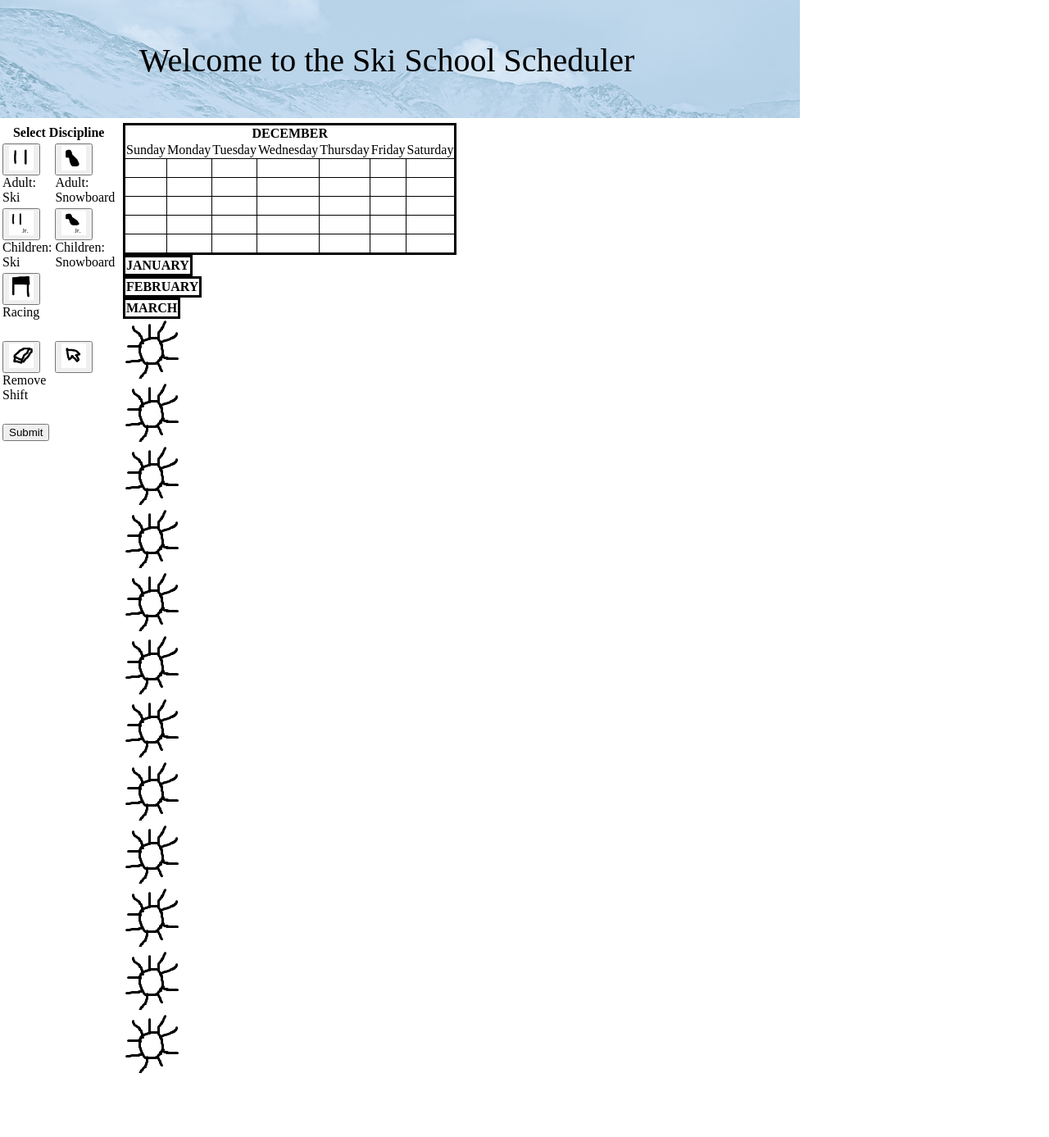
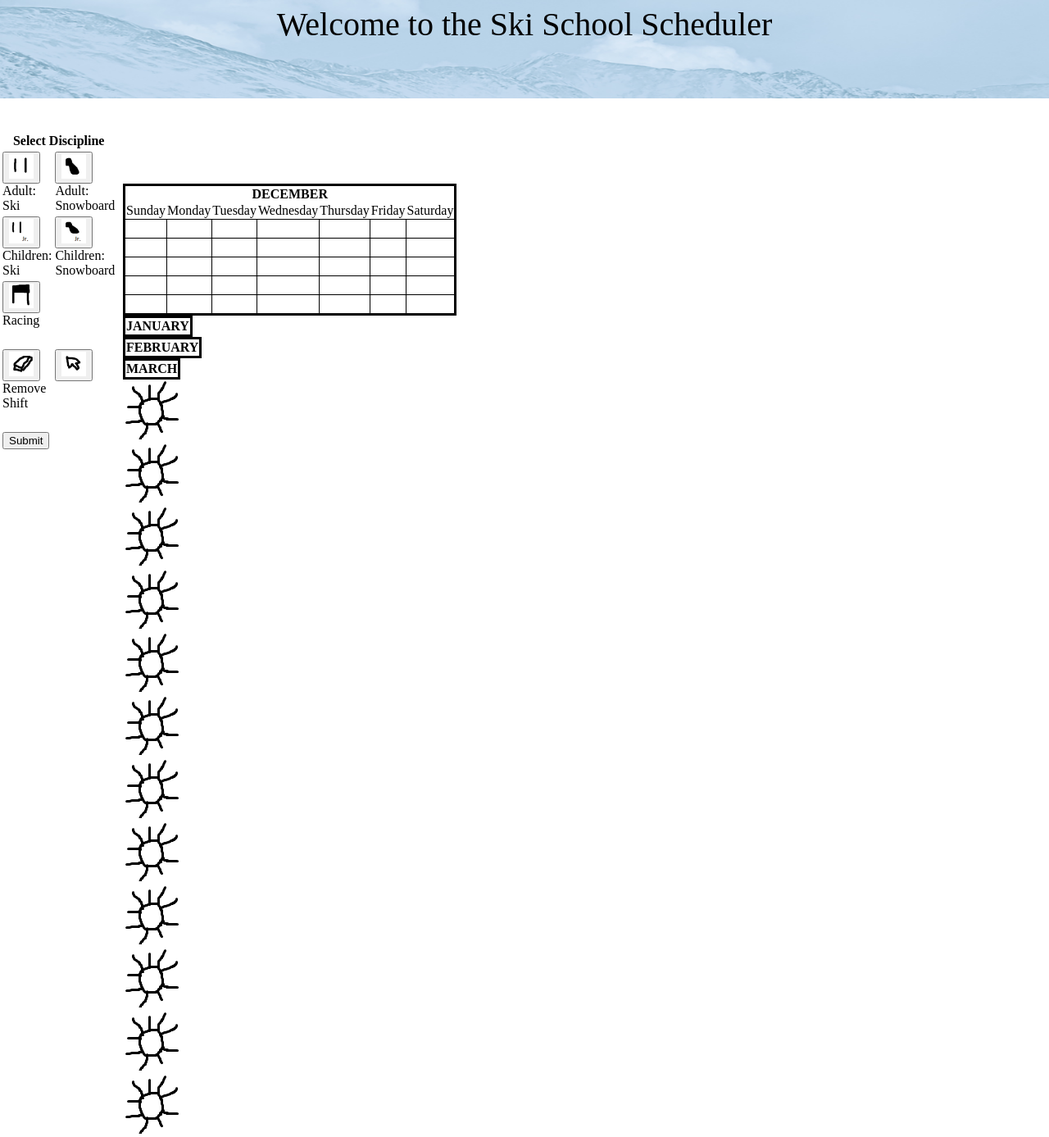
Before and after one commit to juliaann/6.813---Scheduler, a Django app: page /calendar/ in a window 1280 px wide. Shown: the whole page at 82% size. Before the commit the page ends 1309 px from the top, so only its background shows below. Run offline with Django 3.2, Linux system fonts and the light colour scheme; lists and menus that the app fills with data are empty; parts of the project's set-up code (start-up, migrations or seed data) failed here and were passed over; some libraries are stand-ins or nearby versions.

Commit message:
Made header so that it resizes with window and so that calendar and sidebar will be below no matter what

```diff
--- a/Scheduler/static/css/mainLayout.css
+++ b/Scheduler/static/css/mainLayout.css
@@ -1,3 +1,8 @@
+div.container{
+	width: 100%;
+	margin:0px;
+}
+
 #disciplineTable{
 	width:100px;
 }
@@ -12,42 +17,58 @@
 
 }
 
+
 #sidebarPanel{
 	position: fixed;
-	top: 150px;
+	top: 20%;
 	left: 0px;
 	z-index: 1;
 }
 
 #calendarPanel{
 	position: absolute;
-	top: 150px;
+	margin-top: 5%;
 	left: 150px;
+	top: 20%;
 	z-index: 1;
 }
 .month{
 	border-collapse:collapse;
 	border:3px solid black;
 	margin:0px;
+	z-index:1;
 }
 
 .day{
 	padding:2px;
 	margin:0px;
 	border:1px solid black;
+	z-index:1;
+}
+
+.header{
+	text-align: center;
+	position: fixed;
+	top: 0px;
+	left: 0px;
+	width: 100%;
+	height: 15%;
+	padding:0px;
+	margin:0px;
+	z-index:20;
 }
 
 #header_banner{
-	position:fixed;
-	top: 0px;
-	left: 0px;
+	width: 100%;
+	height: 100%;
 	z-index: 15;
 }
 
 #welcome{
-	position:fixed;
-	top: 50px;
-	left: 170px;
+	position: absolute;
+	width: 100%;
+	height: 100%;
+	top: 5%;
 	z-index :16;
 	font-size: 40px;
 }
--- a/Scheduler/templates/base.html
+++ b/Scheduler/templates/base.html
@@ -20,13 +20,18 @@
 </head>
 
 <body>
+<div class="container">
+<div class="header">
+	<img id="header_banner" src="/static/images/ContinentalDivide.png">
+	<div id="welcome"> Welcome to the Ski School Scheduler</div>
+</div>
+<br>
 
-	<div id="header_banner"><img src="/static/images/ContinentalDivide.png">
-	<div id="welcome"> Welcome to the Ski School Scheduler</div>
-	</div>
-	<br>
 
-	{% block content %}{% endblock%}
+{% block content %}{% endblock%}
+
+</div>
+
 </body>
 
 </html>
```
